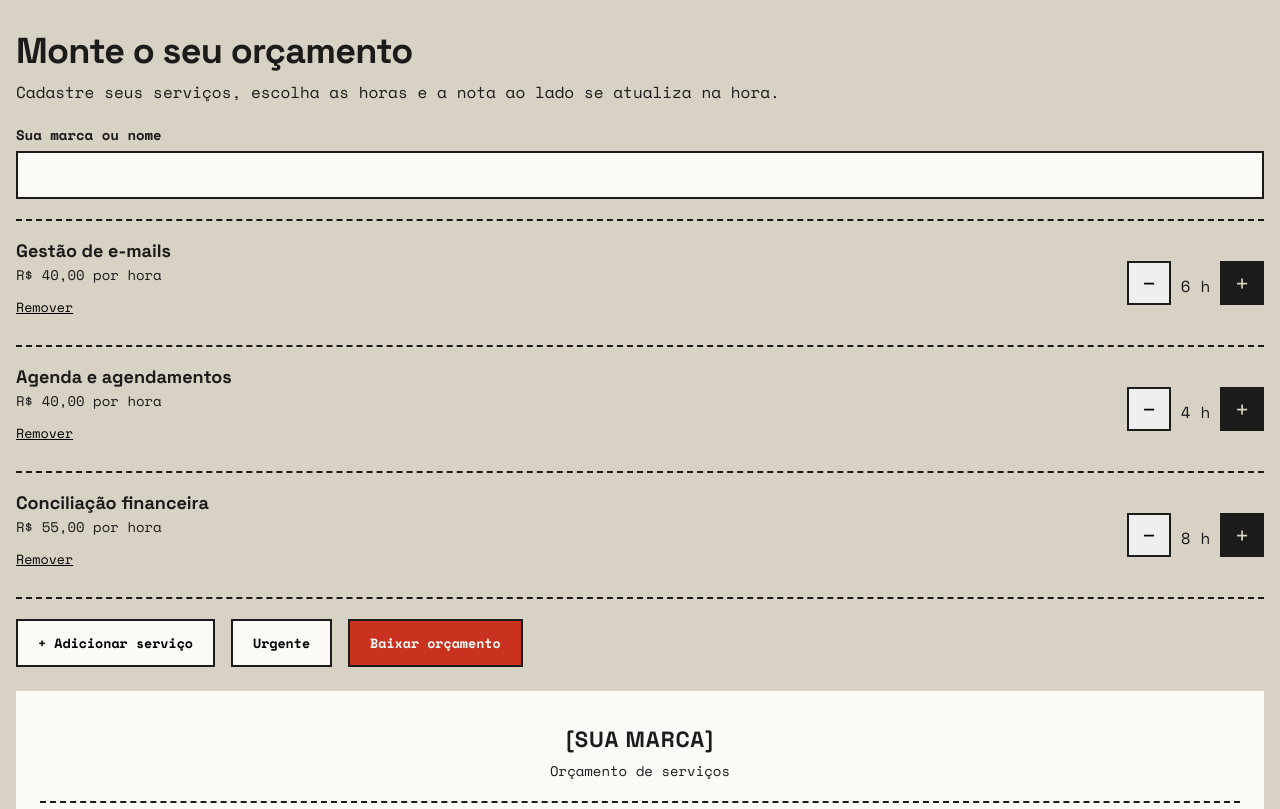
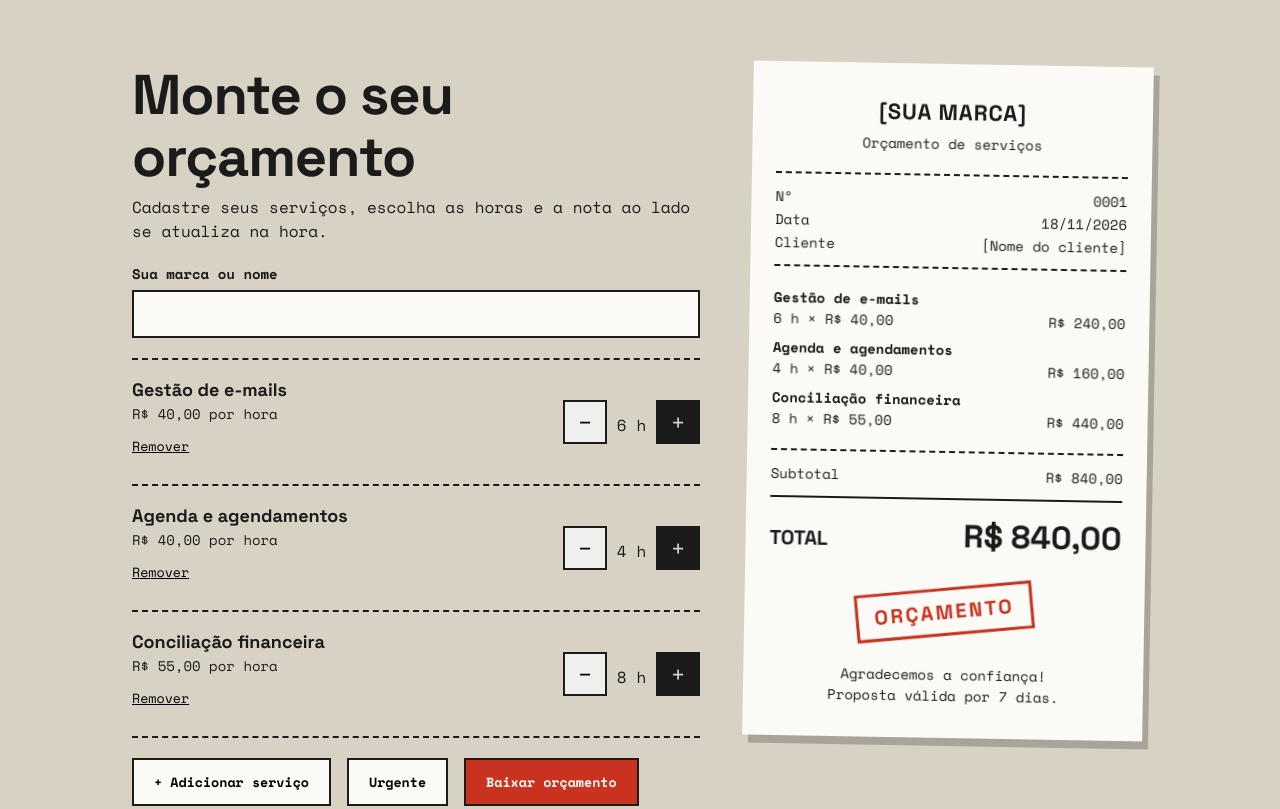
Before and after one commit to nathaliadebona/quotely, a plain HTML site: page index.html in a window 1280 px wide. Shown: the top 809 px of the page. Drawn offline with nearby package versions, Linux system fonts and the light colour scheme.

Commit message:
style: add desktop layout and tilted receipt
- Add two-column layout from 64rem with centered container
- Increase title size on desktop
- Tilt the receipt and add a hard drop shadow

```diff
--- a/style.css
+++ b/style.css
@@ -251,3 +251,29 @@ dl {
 .mensagem {
     text-align: center;
 }
+
+@media (min-width: 64rem) {
+    main {
+        flex-direction: row;
+        align-items: flex-start;
+        gap: 3rem;
+        max-width: 67.5rem;
+        margin: 0 auto;
+        padding: 4rem 2rem;
+    }
+
+    .painel {
+        flex: 1 1 27.5rem;
+        min-width: 0;
+    }
+
+    .recibo {
+        flex: 0 1 25rem;
+        transform: rotate(1deg);
+        filter: drop-shadow(0.375rem 0.5rem 0 rgba(27, 27, 27, 0.25));
+    }
+
+    h1 {
+        font-size: 3.5rem;
+    }
+}
```
